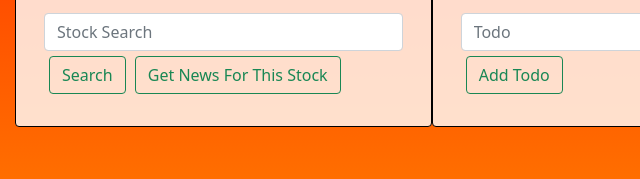
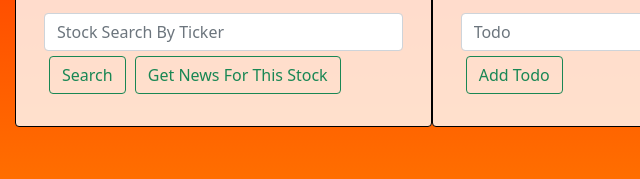
Before and after one commit to elphinhote/Fantastic-Four-Day-Planner, a website: page public/index.html in a window 1280 px wide. Shown: the part 468-647 px from the top of the page, 0-640 px from the left. Drawn offline with nearby package versions, Linux system fonts and the light colour scheme; no server answers.

Commit message:
Stock news search now searching only Marketwatch.com

```diff
--- a/public/index.html
+++ b/public/index.html
@@ -48,8 +48,8 @@
                 <!-- Body of the card -->
                 <div class="card-body">
                     <!-- Input bar for stock search -->
-                    <input id="space1" class="form-control me-2 searchInput" type="search" placeholder="Stock Search"
-                        aria-label="Search">
+                    <input id="space1" class="form-control me-2 searchInput" type="search"
+                        placeholder="Stock Search By Ticker" aria-label="Search">
                     <!-- Button to get stock search input, add it to the database and call the api-->
                     <button class="btn btn-outline-success searchBtn" type="submit">Search</button>
                     <!-- Button to search the news API for news on the stock searched-->
--- a/routes/api-routes.js
+++ b/routes/api-routes.js
@@ -52,7 +52,7 @@ module.exports = (app) => {
     });
     // App.put to search the news API for the stock searched for news from today
     app.put("/api/newsSearch", async (req, res) => {
-        const newsUrl = `http://newsapi.org/v2/everything?q=${req.body.stock}&from=${today}&sortBy=popularity&apiKey=${newsApiKey}`
+        const newsUrl = `http://newsapi.org/v2/everything?sources=marketwatch&q=$${req.body.stock}&from=${today}&sortBy=popularity&apiKey=${newsApiKey}`
         //Async and await
         try {
             const news = await axios.get(newsUrl);
```
